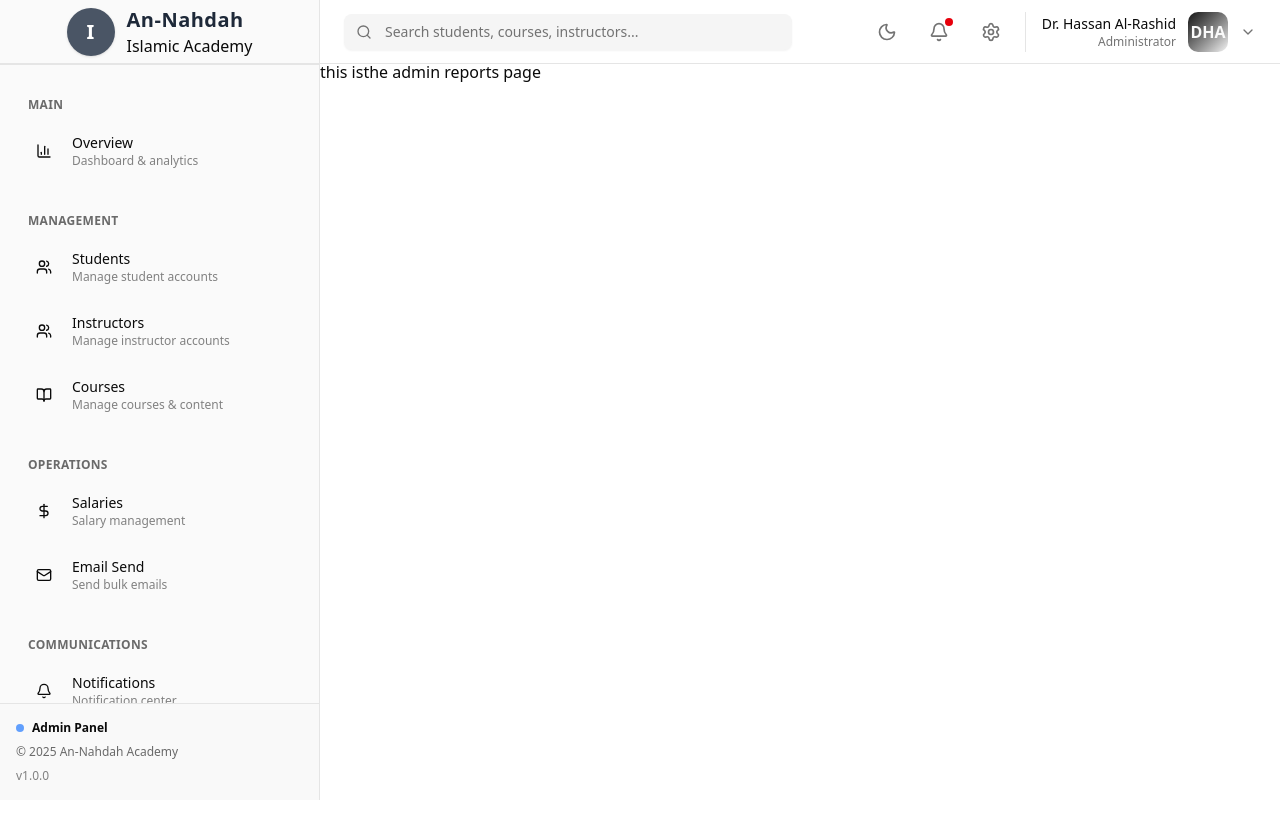
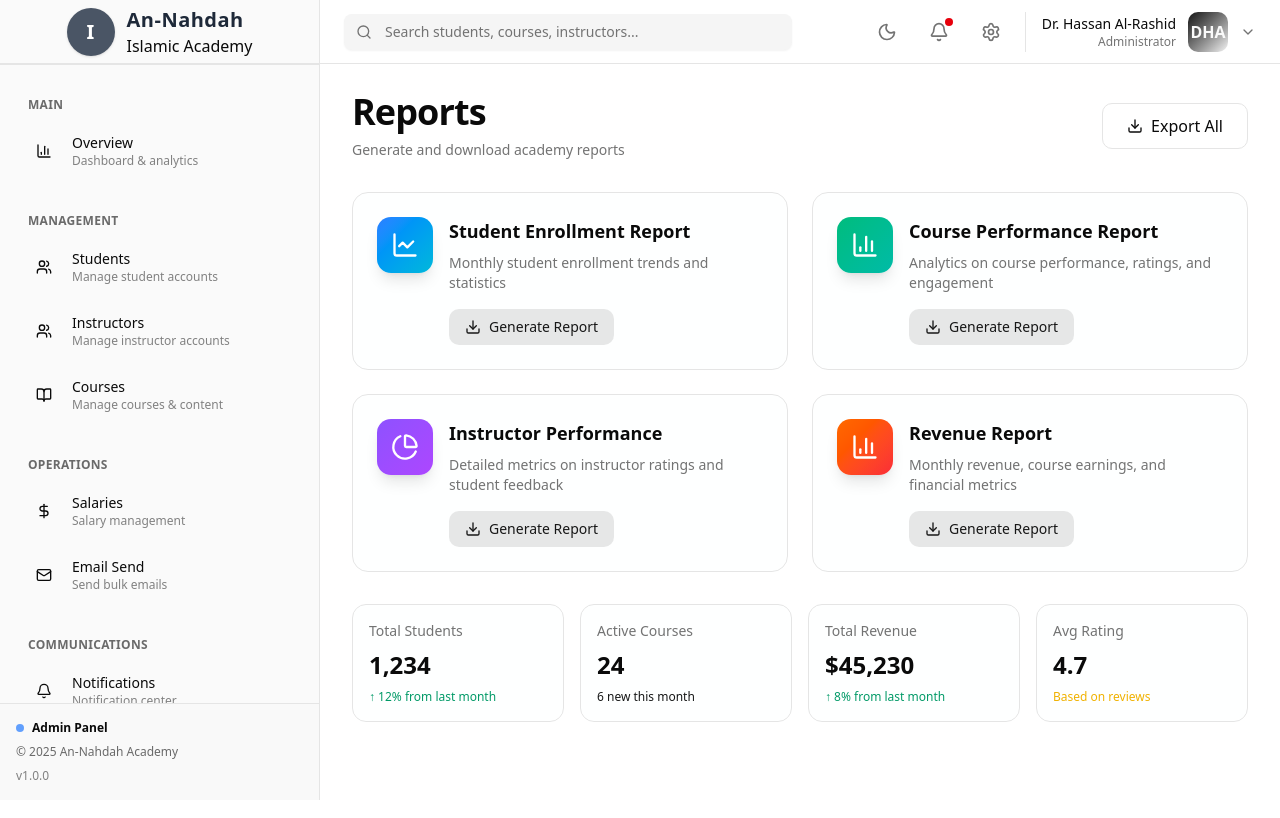
Before and after one commit to ishoef/An-Nahdah_Dashboard, a Next.js app: page /admin/reports in a window 1280 px wide. Shown: the top 818 px of the page. Built offline with nearby package versions, Linux system fonts and the light colour scheme.

Commit message:
admin reports page designed

```diff
--- a/app/admin/reports/page.js
+++ b/app/admin/reports/page.js
@@ -1,12 +1,130 @@
-import DashboardShell from '@/components/layout/DashobardShell';
-import React from 'react';
+"use client";
 
-const ReportsPage = () => {
-    return (
-        <DashboardShell>
-            this isthe admin reports page
-        </DashboardShell>
-    );
+import { useState } from "react";
+import DashboardShell from "@/components/layout/DashobardShell";
+import { BarChart3, LineChart, PieChart, Download } from "lucide-react";
+
+export default function ReportsPage() {
+  const [reportType, setReportType] = useState("overview");
+
+  const reports = [
+    {
+      id: 1,
+      title: "Student Enrollment Report",
+      description: "Monthly student enrollment trends and statistics",
+      icon: LineChart,
+      color: "from-blue-500 to-cyan-500",
+    },
+    {
+      id: 2,
+      title: "Course Performance Report",
+      description: "Analytics on course performance, ratings, and engagement",
+      icon: BarChart3,
+      color: "from-emerald-500 to-teal-500",
+    },
+    {
+      id: 3,
+      title: "Instructor Performance",
+      description:
+        "Detailed metrics on instructor ratings and student feedback",
+      icon: PieChart,
+      color: "from-violet-500 to-purple-500",
+    },
+    {
+      id: 4,
+      title: "Revenue Report",
+      description: "Monthly revenue, course earnings, and financial metrics",
+      icon: BarChart3,
+      color: "from-orange-500 to-red-500",
+    },
+  ];
+
+  return (
+    <DashboardShell>
+      <div className="min-h-screen bg-gradient-to-br from-background via-background to-background/80 p-8">
+        {/* Header */}
+        <div className="mb-8 space-y-4 animate-in fade-in slide-in-from-top-4 duration-500">
+          <div className="flex items-center justify-between">
+            <div>
+              <h1 className="text-4xl font-bold text-foreground tracking-tight">
+                Reports
+              </h1>
+              <p className="text-sm text-muted-foreground mt-2">
+                Generate and download academy reports
+              </p>
+            </div>
+
+            <button className="px-6 py-2.5 border border-border rounded-lg hover:bg-accent transition-all duration-200 font-medium flex items-center gap-2">
+              <Download className="w-4 h-4" />
+              Export All
+            </button>
+          </div>
+        </div>
+
+        {/* Reports Grid */}
+        <div className="grid grid-cols-1 md:grid-cols-2 gap-6 animate-in fade-in slide-in-from-bottom-4 duration-500">
+          {reports.map((report, idx) => {
+            const IconComponent = report.icon;
+            return (
+              <div
+                key={report.id}
+                className="group/report rounded-2xl border border-border bg-card/50 backdrop-blur-sm p-6 hover:border-primary/50 hover:shadow-lg transition-all duration-300 cursor-pointer"
+                style={{ animationDelay: `${idx * 30}ms` }}
+              >
+                <div className="flex items-start gap-4">
+                  <div
+                    className={`w-14 h-14 rounded-xl bg-gradient-to-br ${report.color} flex-shrink-0 flex items-center justify-center text-white shadow-lg`}
+                  >
+                    <IconComponent className="w-7 h-7" />
+                  </div>
+
+                  <div className="flex-1 min-w-0">
+                    <h3 className="text-lg font-semibold text-foreground group-hover/report:text-primary transition-colors duration-200">
+                      {report.title}
+                    </h3>
+                    <p className="text-sm text-muted-foreground mt-2">
+                      {report.description}
+                    </p>
+
+                    <button className="mt-4 px-4 py-2 bg-primary/10 text-primary rounded-lg font-medium text-sm hover:bg-primary/20 transition-colors duration-200 flex items-center gap-2">
+                      <Download className="w-4 h-4" />
+                      Generate Report
+                    </button>
+                  </div>
+                </div>
+              </div>
+            );
+          })}
+        </div>
+
+        {/* Quick Stats */}
+        <div className="mt-8 grid grid-cols-1 md:grid-cols-4 gap-4">
+          <div className="rounded-xl border border-border bg-card/50 backdrop-blur-sm p-4">
+            <p className="text-sm text-muted-foreground mb-2">Total Students</p>
+            <p className="text-2xl font-bold text-foreground">1,234</p>
+            <p className="text-xs text-emerald-600 mt-2">
+              ↑ 12% from last month
+            </p>
+          </div>
+          <div className="rounded-xl border border-border bg-card/50 backdrop-blur-sm p-4">
+            <p className="text-sm text-muted-foreground mb-2">Active Courses</p>
+            <p className="text-2xl font-bold text-foreground">24</p>
+            <p className="text-xs text-primary mt-2">6 new this month</p>
+          </div>
+          <div className="rounded-xl border border-border bg-card/50 backdrop-blur-sm p-4">
+            <p className="text-sm text-muted-foreground mb-2">Total Revenue</p>
+            <p className="text-2xl font-bold text-foreground">$45,230</p>
+            <p className="text-xs text-emerald-600 mt-2">
+              ↑ 8% from last month
+            </p>
+          </div>
+          <div className="rounded-xl border border-border bg-card/50 backdrop-blur-sm p-4">
+            <p className="text-sm text-muted-foreground mb-2">Avg Rating</p>
+            <p className="text-2xl font-bold text-foreground">4.7</p>
+            <p className="text-xs text-yellow-500 mt-2">Based on reviews</p>
+          </div>
+        </div>
+      </div>
+    </DashboardShell>
+  );
 }
-
-export default ReportsPage;
```
